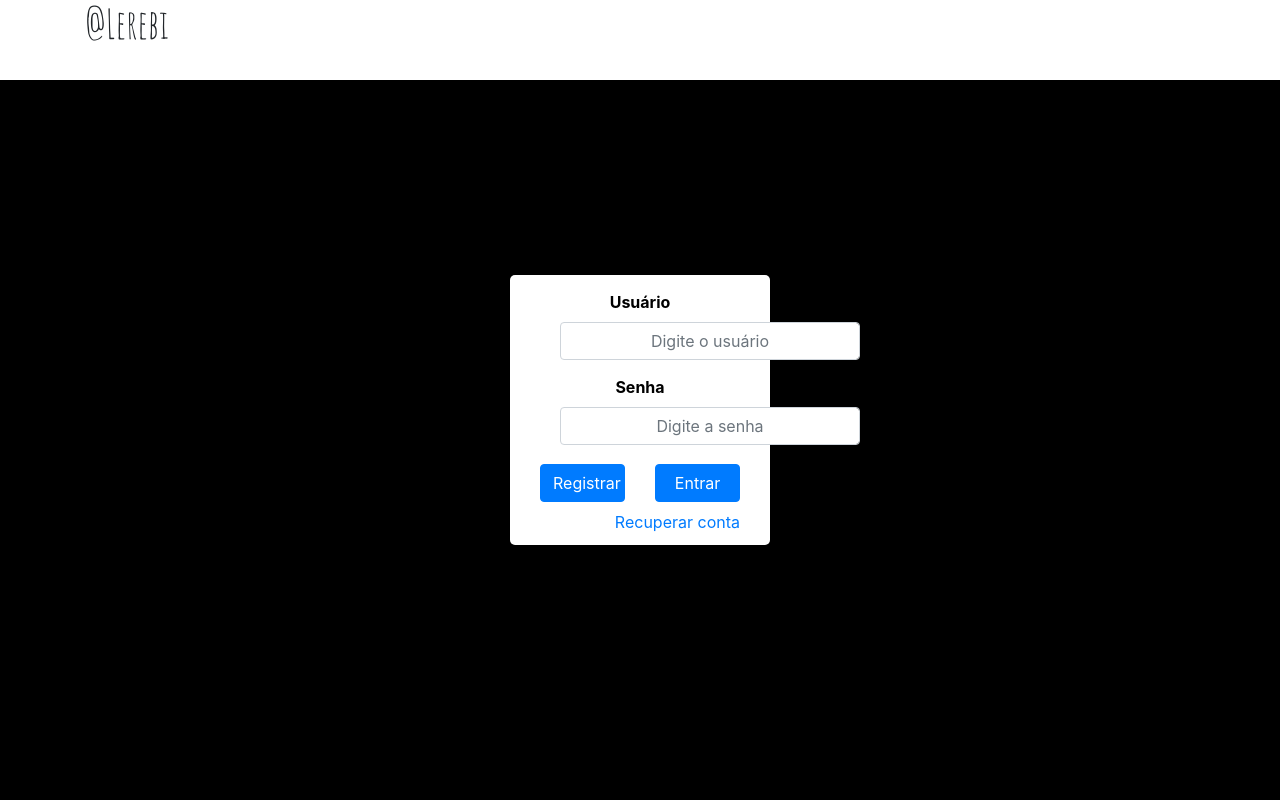
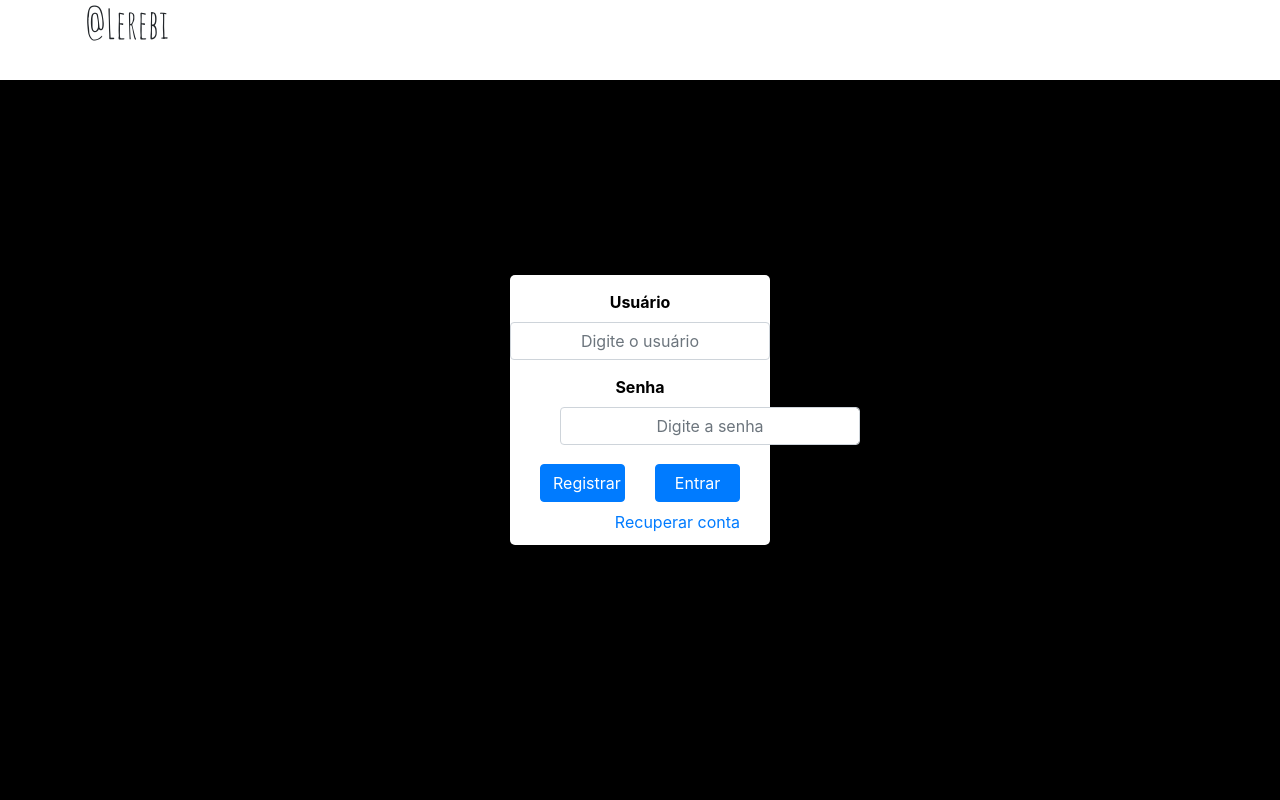
Before and after one commit to israelmurilocadorin/e-commerce, a Vue app: page /login in a window 1280 px wide. Shown: the top 800 px of the page. Built offline with nearby package versions, Linux system fonts and the light colour scheme.

Commit message:
basedados

```diff
--- a/src/pages/Login.vue
+++ b/src/pages/Login.vue
@@ -4,15 +4,11 @@
             <div class="box-login">
                 <div class="paddin-top-form txt-center">
                     <label for="uname" class="txt-center"><b>Usuário</b></label>
-                    <div class="placeholder-size">
-                        <input type="text" class="form-control txt-center" placeholder="Digite o usuário" name="uname" required>
-                    </div>
+                    <input type="text" class="form-control txt-center" placeholder="Digite o usuário" name="uname" required>
                 </div>
                 <div class="paddin-top-form txt-center">
                     <label for="password"><b>Senha</b></label>
-                    <div class="placeholder-size">
-                        <input type="password" class="form-control txt-center" placeholder="Digite a senha" name="password" required>
-                    </div>
+                    <input type="password" class="form-control txt-center placeholder-size" placeholder="Digite a senha" name="password" required>
                 </div>
                 <div class="paddin-top-form">
                     <div class="div-buttons">
@@ -63,7 +59,6 @@ export default {
         top: 50%;
         transform: translateY(-50%);
         border-radius: 5px;
-
     }
 
     .div-buttons {
```
